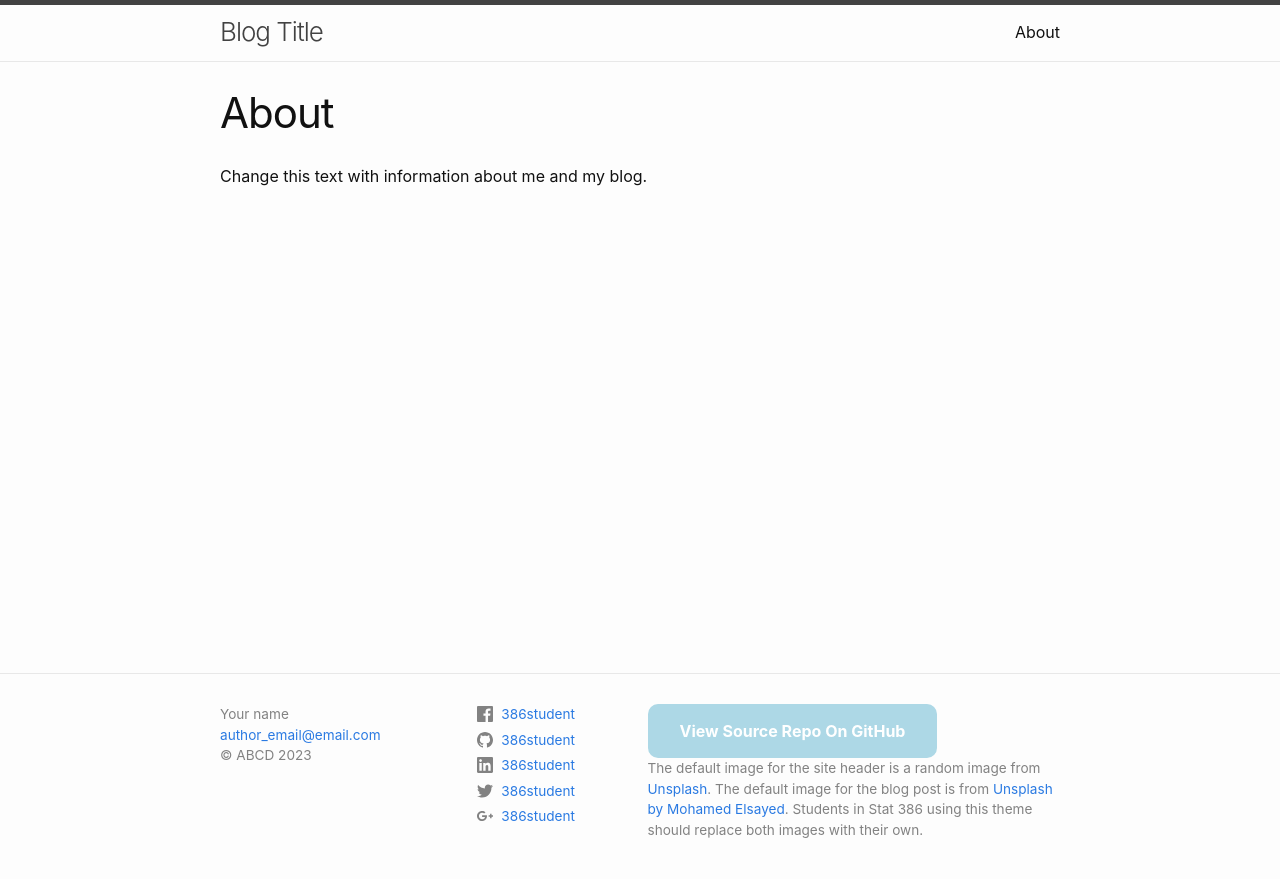
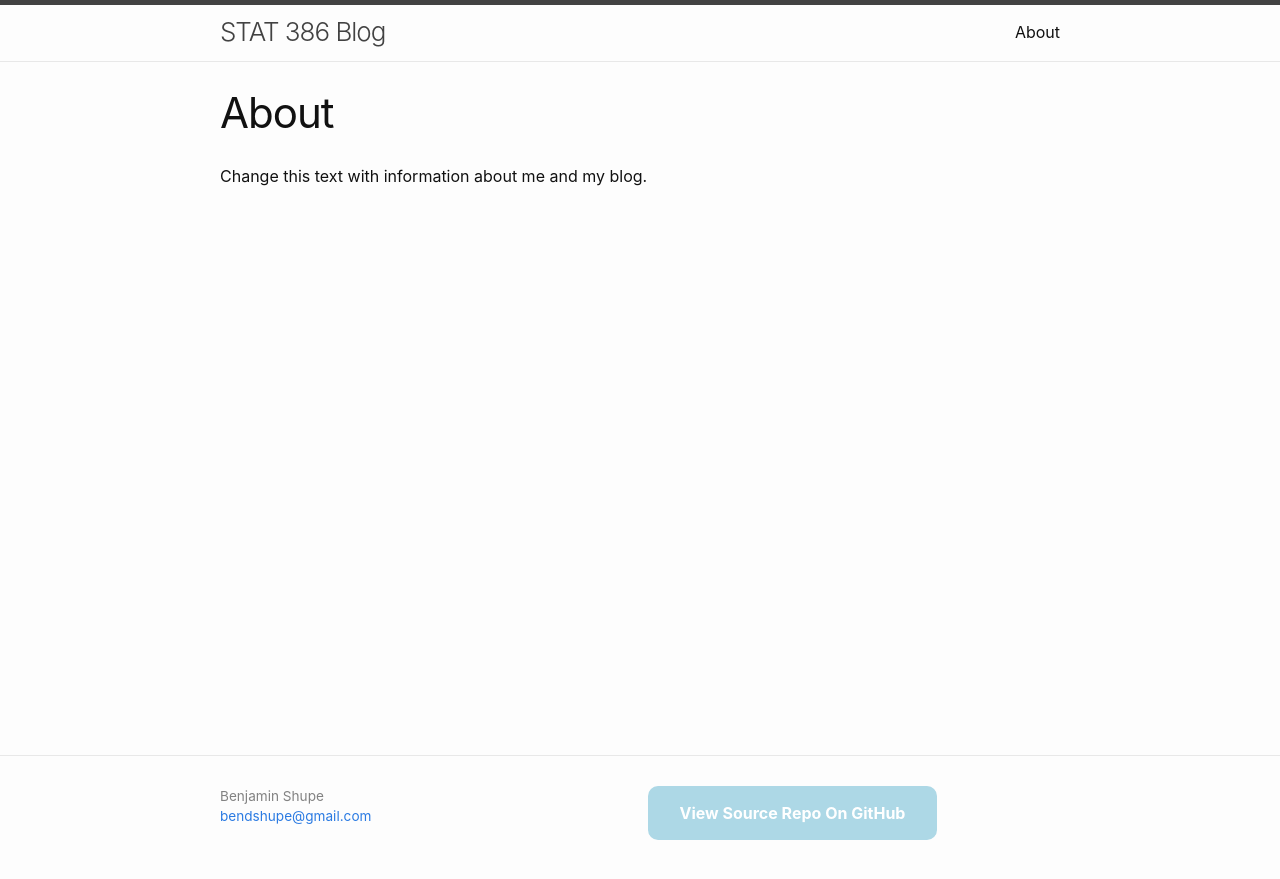
Before and after one commit to shupe64/shupe64.github.io, a Jekyll site: the page built from about.markdown, in a window 1280 px wide. Shown: the top 879 px of the page. Built offline with Jekyll 4.4.1, drawn with Linux system fonts in a browser that asks for light colours.

Commit message:
Update _config.yml

```diff
--- a/_config.yml
+++ b/_config.yml
@@ -18,33 +18,28 @@
 # You can create any custom variable you would like, and they will be accessible
 # in the templates via {{ site.myvariable }}.
 
-title: Blog Title
-email: author_email@email.com
-description: "Change the description so that it describes your blog"
-baseurl: "/stat386-blog-theme" # the name of the repository
-url: "https://esnt.github.io" #  change this to "https://<your-github-username>.github.io"
-image: https://source.unsplash.com/random
-author: Your name
-copyright: ABCD # Your initials or what you want the copyright to be.  Leave empty for no copyright
-footer_description: 'The default image for the site header is a random image from
-        <a href="https://source.unsplash.com/random" target="_blank"> Unsplash</a>.
-        The default image for the blog post is from
-        <a href="https://unsplash.com/photos/DWpR-BpKlw0?utm_source=unsplash&utm_medium=referral&utm_content=creditShareLink" target="_blank"
-        >Unsplash by Mohamed Elsayed</a>. Students in Stat 386 using this theme should replace both images
-        with their own.'
+title: "STAT 386 Blog"
+email: bendshupe@gmail.com
+description: "Created for Data Science Processes"
+baseurl:
+url: "https://shupe64.github.io" #  change this to "https://<your-github-username>.github.io"
+image:
+author: Benjamin Shupe
+copyright:
+footer_description:
 
 
 # Social media users names.  Leave fields blank that you don't want displayed
-twitter_username: 386student
-github_username:  386student
-linkedin_username: 386student
+twitter_username:
+github_username:
+linkedin_username:
 dribbble_username:
-facebook_username: 386student
+facebook_username:
 flickr_username:
 instagram_username:
 pinterest_username:
 youtube_username:
-googleplus_username: 386student
+googleplus_username:
 
 plugins:
   - jekyll-feed
```
